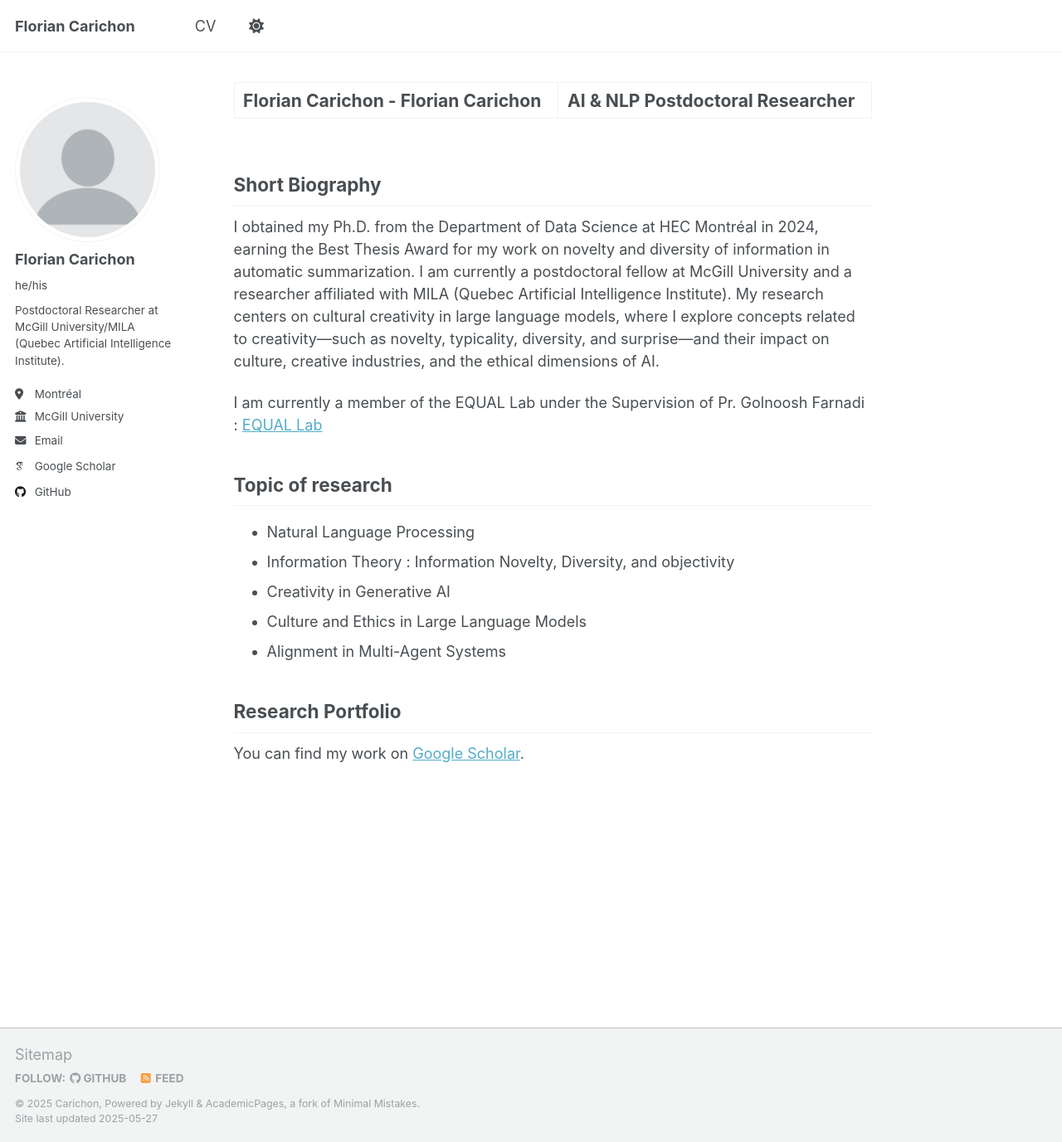
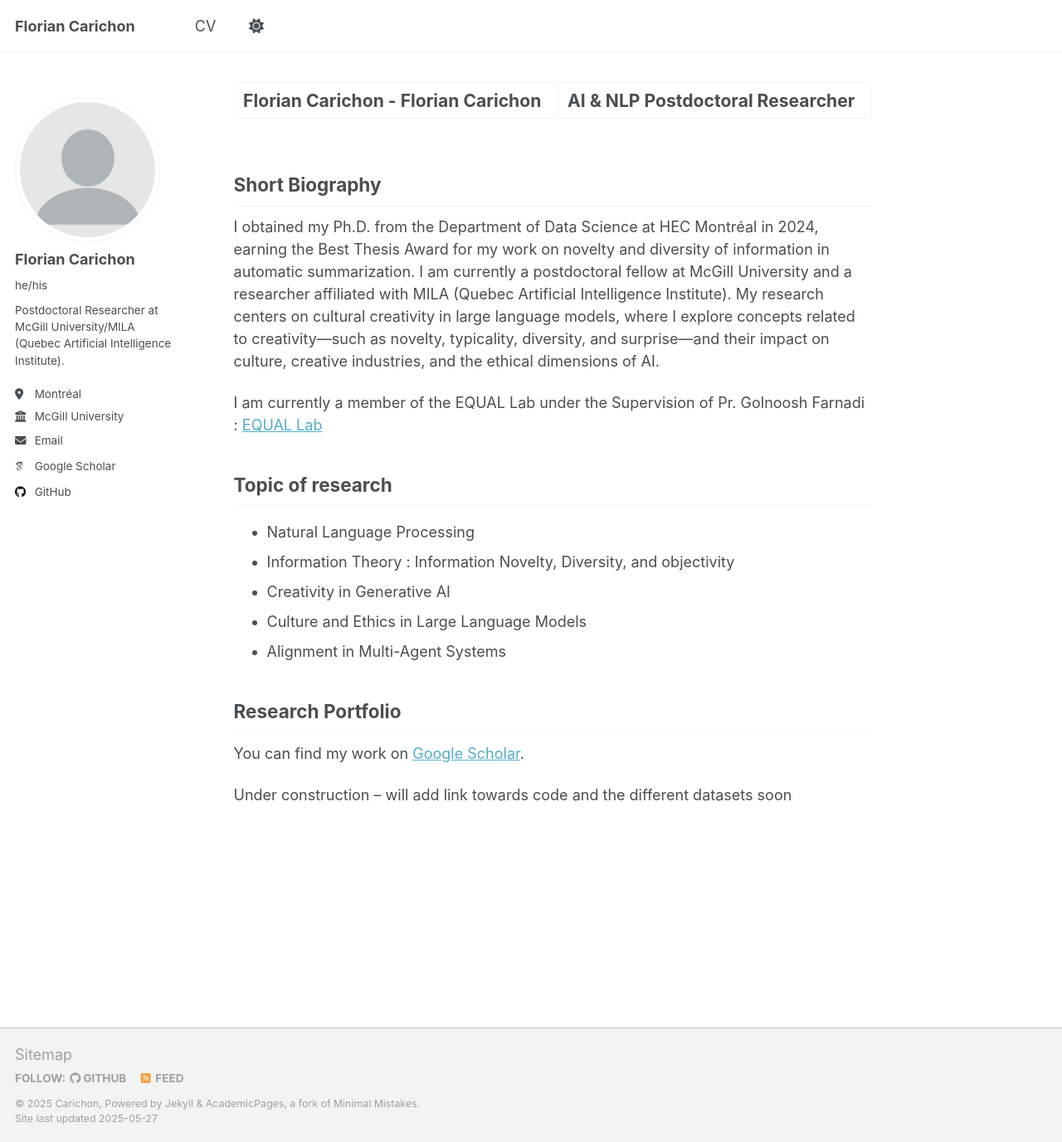
Before and after one commit to fcarichon/fcarichon.github.io, a Jekyll site: the page built from _pages/about.md, in a window 1280 px wide and 1377 px high. Shown: the whole window at 83% size. Built offline with Jekyll 4.4.1, drawn with Linux system fonts in a browser that asks for light colours; some web fonts are replaced.

Commit message:
Update about.md

```diff
--- a/_pages/about.md
+++ b/_pages/about.md
@@ -25,3 +25,5 @@ Topic of research
 Research Portfolio
 ------
 You can find my work on [Google Scholar](https://scholar.google.com/citations?user=i8GPsd4AAAAJ&hl).
+
+Under construction -- will add link towards code and the different datasets soon
```
